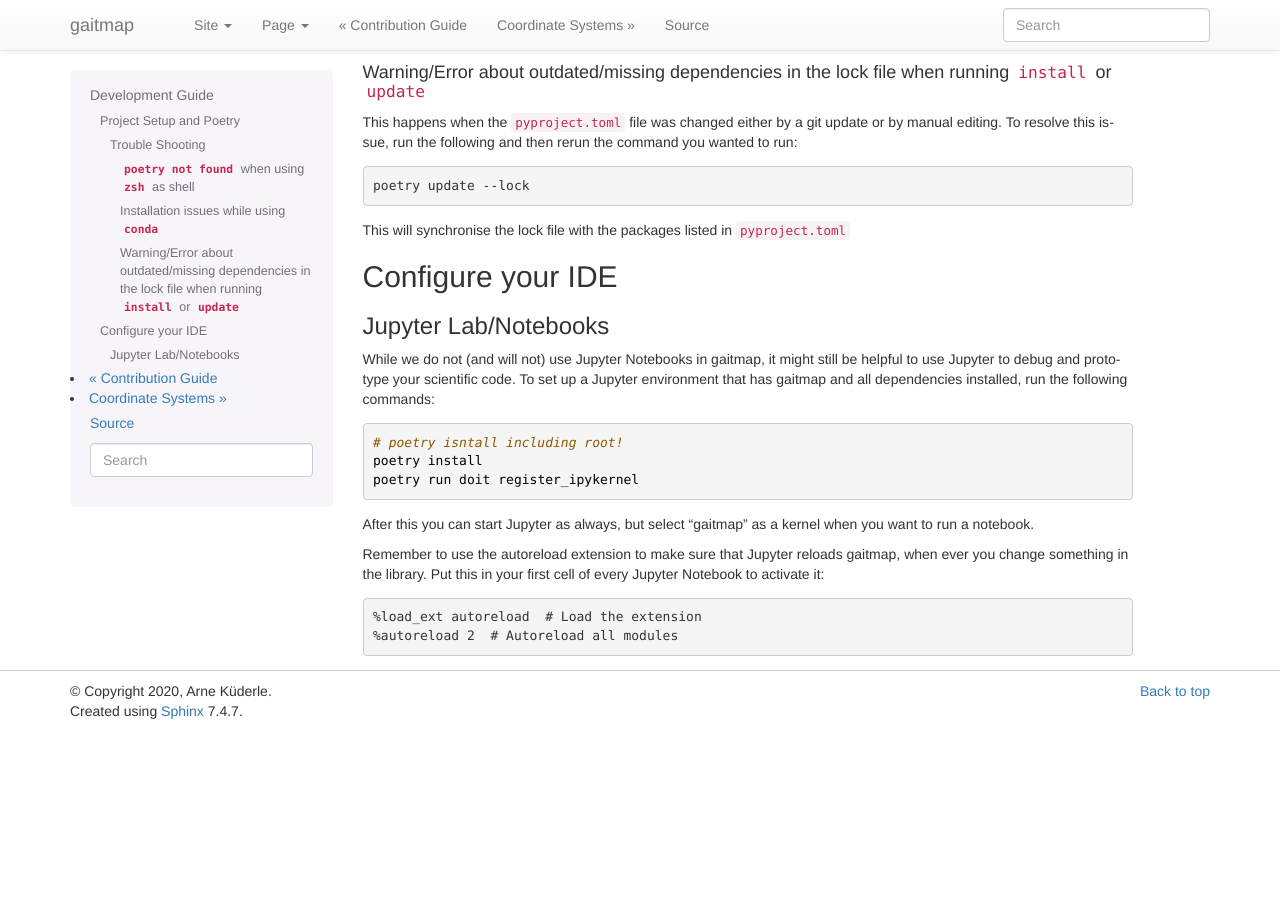
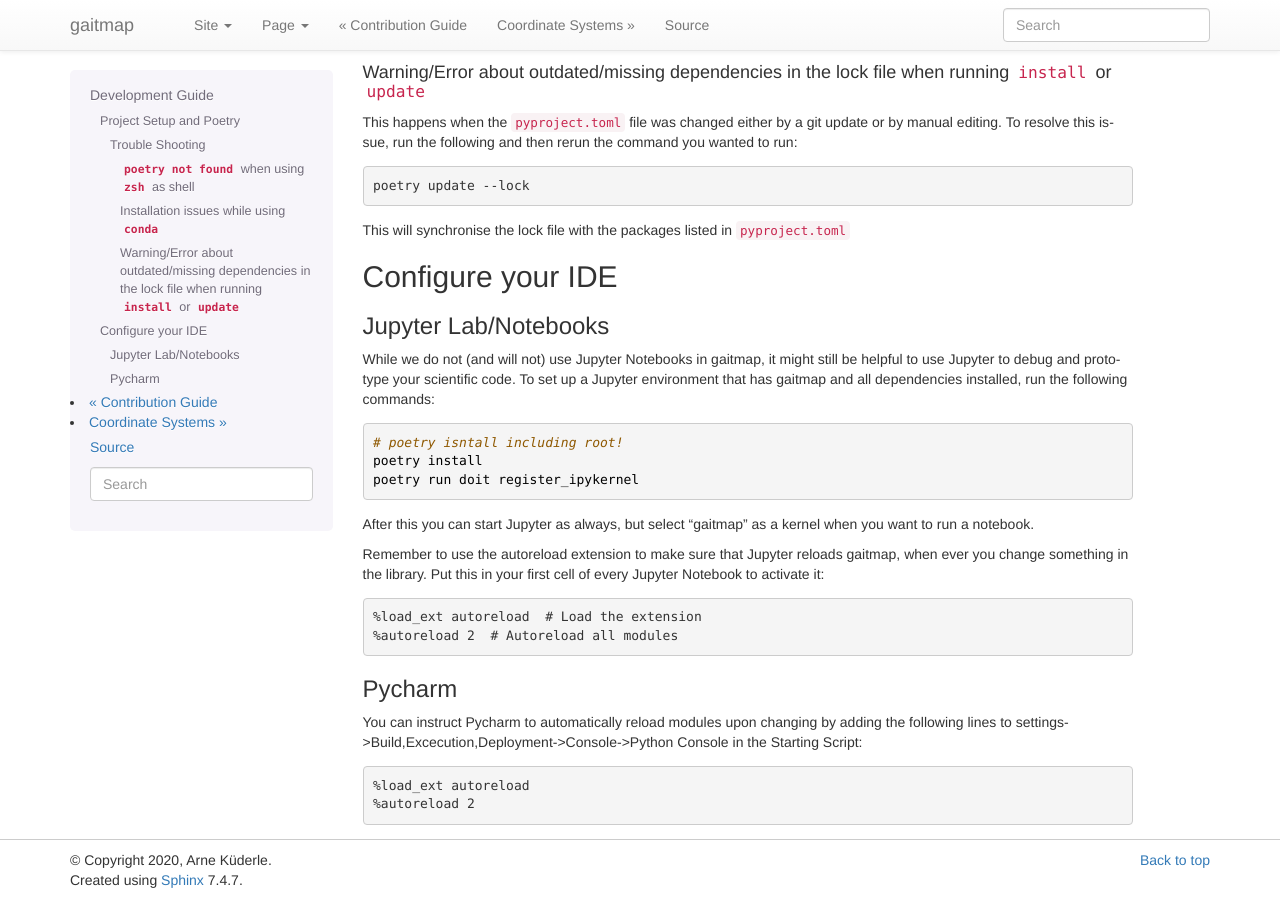
Before and after one commit to mad-lab-fau/gaitmap, a Sphinx documentation site: the page built from docs/guides/Development-Guide.md, in a window 1280 px wide and 900 px high, scrolled down 1350 px. Built offline with Sphinx 7.4.7, drawn with Linux system fonts in a browser that asks for light colours; pages that are not in the unit, such as notebooks, are missing from menus; before the commit the page ends 2081 px from its top, so only the background shows below that.

Commit message:
Added info about autoreload in PyCharm

````diff
--- a/docs/guides/Development-Guide.md
+++ b/docs/guides/Development-Guide.md
@@ -118,3 +118,10 @@ Put this in your first cell of every Jupyter Notebook to activate it:
 %load_ext autoreload  # Load the extension
 %autoreload 2  # Autoreload all modules
 ```
+
+### Pycharm
+You can instruct Pycharm to automatically reload modules upon changing by adding the following lines to settings->Build,Excecution,Deployment->Console->Python Console in the Starting Script:
+```jupyter
+%load_ext autoreload
+%autoreload 2
+```
````
